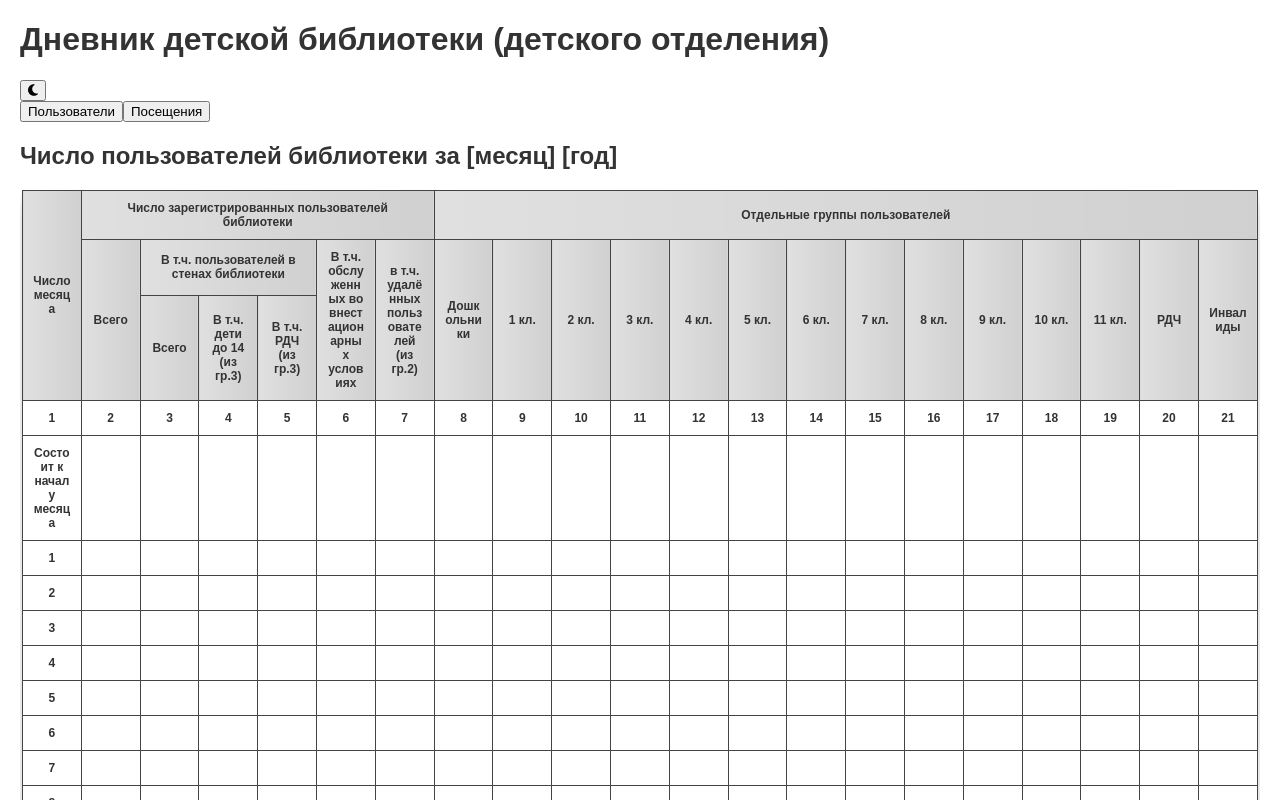
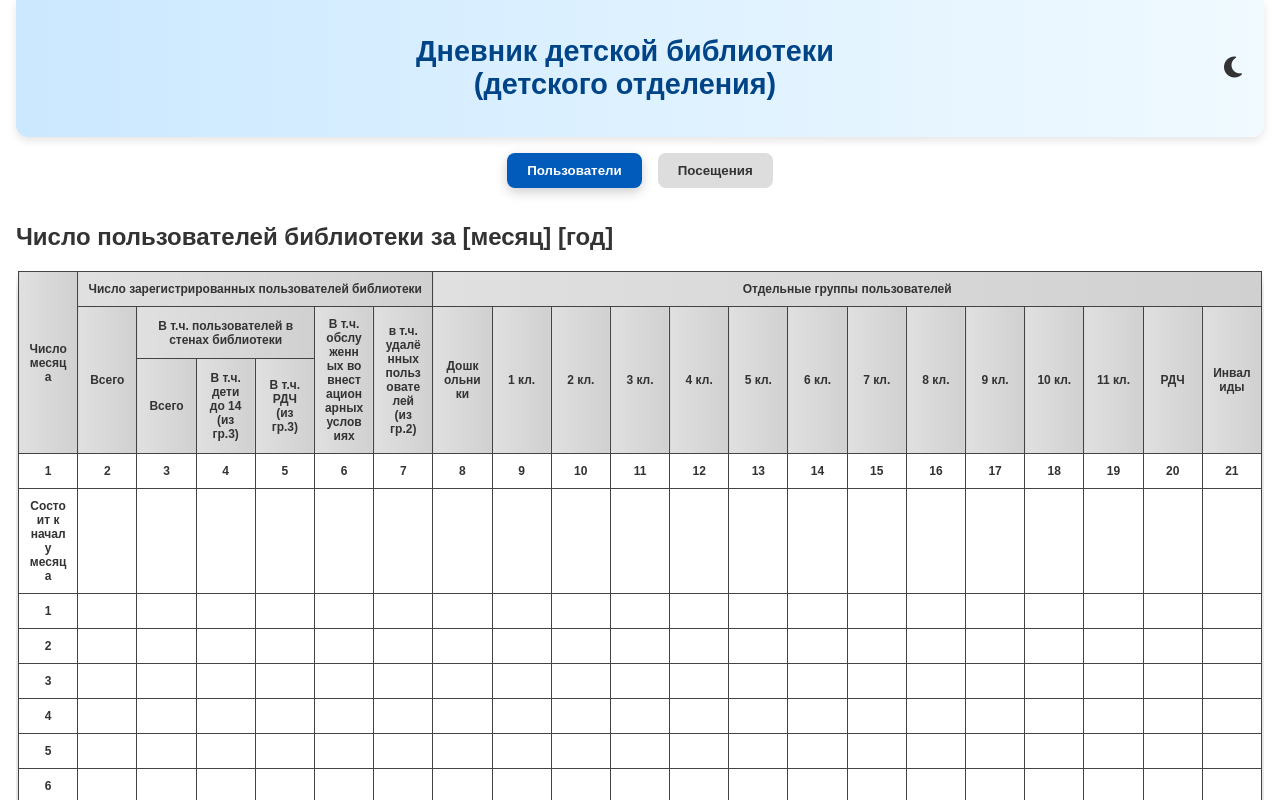
Before and after one commit to gemansipator/bibliouchetreact, a React (Create React App) app: page / in a window 1280 px wide. Shown: the top 800 px of the page. Built offline with nearby package versions, Linux system fonts and the light colour scheme; the HTML template or start-up script is replaced by a standard one.

Commit message:
изменен стиль названия

```diff
--- /dev/null
+++ b/src/App.css
@@ -0,0 +1,93 @@
+.app-container {
+    min-height: 100vh;
+    display: flex;
+    flex-direction: column;
+    font-family: 'Arial', sans-serif;
+    transition: background-color 0.3s, color 0.3s;
+    padding: 0 16px;
+}
+
+.app-header {
+    display: flex;
+    justify-content: space-between;
+    align-items: center;
+    padding: 16px;
+    background: linear-gradient(90deg, #cbe8ff, #f0faff);
+    border-radius: 0 0 12px 12px;
+    box-shadow: 0 4px 8px rgba(0, 0, 0, 0.1);
+    position: sticky;
+    top: 0;
+    z-index: 20;
+}
+
+.dark-theme .app-header {
+    background: linear-gradient(90deg, #2b2b2b, #1a1a1a);
+    color: #e0e0e0;
+}
+
+.app-title {
+    font-size: 1.8rem;
+    font-weight: bold;
+    text-align: center;
+    flex-grow: 1;
+    color: #004488;
+}
+
+.dark-theme .app-title {
+    color: #cce5ff;
+}
+
+.theme-toggle {
+    background: transparent;
+    border: none;
+    font-size: 1.5rem;
+    color: inherit;
+    cursor: pointer;
+}
+
+.app-nav {
+    display: flex;
+    justify-content: center;
+    gap: 16px;
+    margin: 16px 0;
+}
+
+.nav-button {
+    padding: 10px 20px;
+    border: none;
+    border-radius: 8px;
+    font-weight: bold;
+    background-color: #dddddd;
+    color: #333;
+    transition: all 0.3s;
+    cursor: pointer;
+}
+
+.nav-button:hover {
+    background-color: #c0c0c0;
+}
+
+.nav-button.active {
+    background-color: #005bbb;
+    color: white;
+    box-shadow: 0 4px 12px rgba(0, 0, 0, 0.2);
+}
+
+.dark-theme .nav-button {
+    background-color: #333;
+    color: #e0e0e0;
+}
+
+.dark-theme .nav-button:hover {
+    background-color: #444;
+}
+
+.dark-theme .nav-button.active {
+    background-color: #007acc;
+    color: white;
+}
+
+.app-main {
+    flex-grow: 1;
+    padding-bottom: 32px;
+}
--- a/src/App.js
+++ b/src/App.js
@@ -1,6 +1,7 @@
 import React, { useState, useEffect } from 'react';
 import UsersTable from './components/UsersTable';
 import VisitsTable from './components/VisitsTable';
+import './App.css';
 
 function App() {
     const [activeTab, setActiveTab] = useState('users');
@@ -16,33 +17,38 @@ function App() {
     };
 
     return (
-        <div className="app-container flex flex-col h-screen bg-gradient-to-br from-white to-gray-100 dark:from-gray-900 dark:to-gray-800 text-gray-800 dark:text-gray-200">
-            <div className="flex justify-between items-center p-4 bg-gradient-to-r from-blue-100 to-blue-200 dark:from-gray-800 dark:to-gray-900 shadow-lg">
-                <h1 className="text-3xl md:text-4xl font-serif font-bold text-center flex-grow text-blue-800 dark:text-blue-200">Дневник детской библиотеки (детского отделения)</h1>
+        <div className={`app-container ${theme}`}>
+            <header className="app-header">
+                <h1 className="app-title">
+                    Дневник детской библиотеки <br className="md-hidden" /> (детского отделения)
+                </h1>
                 <button
                     onClick={toggleTheme}
-                    className="p-2 rounded-full bg-blue-200 dark:bg-gray-700 hover:bg-blue-300 dark:hover:bg-gray-600 transition-colors shadow-md"
+                    className="theme-toggle"
+                    aria-label="Сменить тему"
                 >
-                    <i className={`fas ${theme === 'light-theme' ? 'fa-moon' : 'fa-sun'} text-yellow-500 dark:text-yellow-300`}></i>
+                    <i className={`fas ${theme === 'light-theme' ? 'fa-moon' : 'fa-sun'}`}></i>
                 </button>
-            </div>
-            <nav className="flex justify-center p-4 space-x-6 bg-gradient-to-r from-blue-50 to-white dark:from-gray-800 dark:to-gray-900 shadow">
+            </header>
+
+            <nav className="app-nav">
                 <button
                     onClick={() => setActiveTab('users')}
-                    className={`px-4 py-2 rounded-lg ${activeTab === 'users' ? 'bg-blue-600 text-white shadow-lg' : 'bg-gray-200 dark:bg-gray-700 text-gray-800 dark:text-gray-200 hover:bg-blue-500 hover:text-white transition-colors'} font-semibold`}
+                    className={`nav-button ${activeTab === 'users' ? 'active' : ''}`}
                 >
                     Пользователи
                 </button>
                 <button
                     onClick={() => setActiveTab('visits')}
-                    className={`px-4 py-2 rounded-lg ${activeTab === 'visits' ? 'bg-blue-600 text-white shadow-lg' : 'bg-gray-200 dark:bg-gray-700 text-gray-800 dark:text-gray-200 hover:bg-blue-500 hover:text-white transition-colors'} font-semibold`}
+                    className={`nav-button ${activeTab === 'visits' ? 'active' : ''}`}
                 >
                     Посещения
                 </button>
             </nav>
-            <div className="p-4 flex-grow">
+
+            <main className="app-main">
                 {activeTab === 'users' ? <UsersTable theme={theme} /> : <VisitsTable theme={theme} />}
-            </div>
+            </main>
         </div>
     );
 }
```
